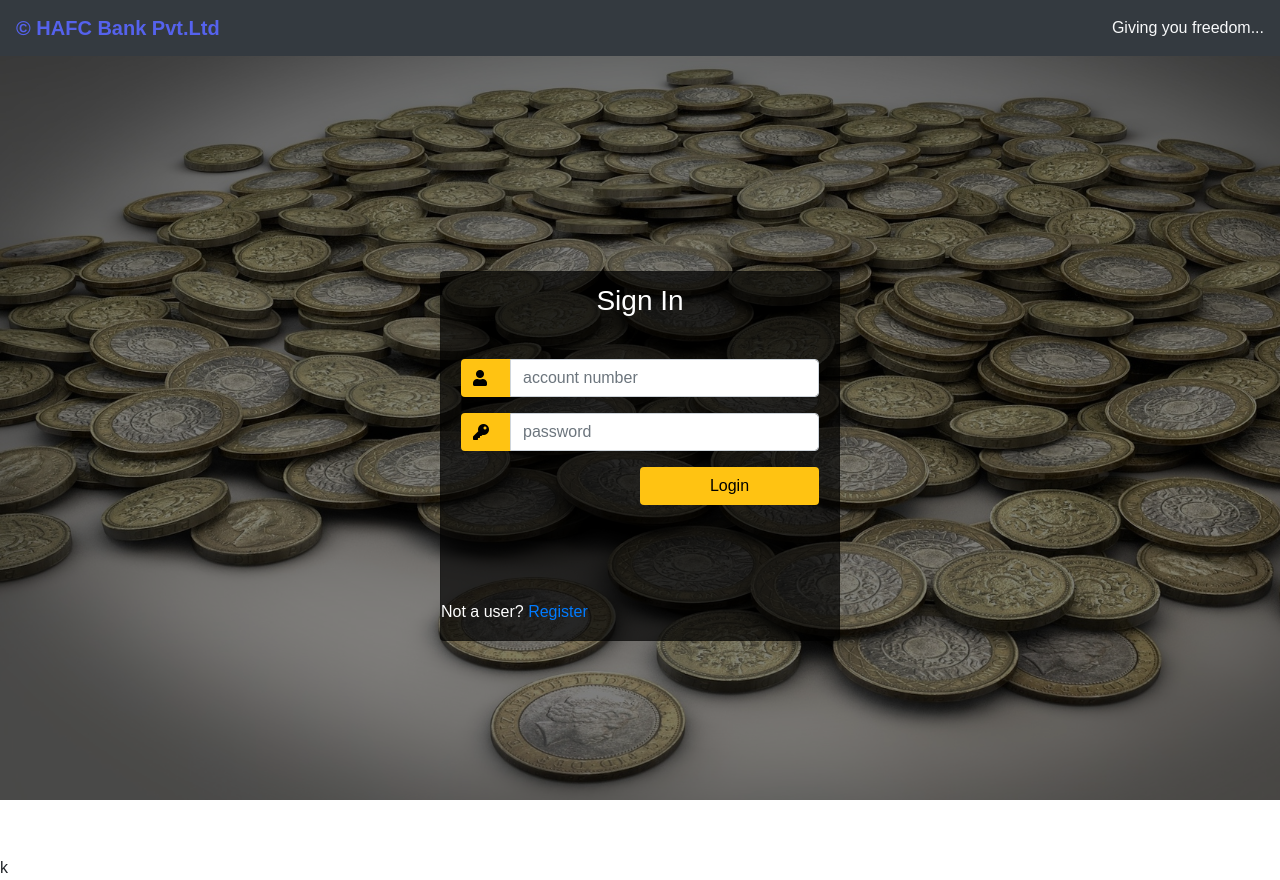
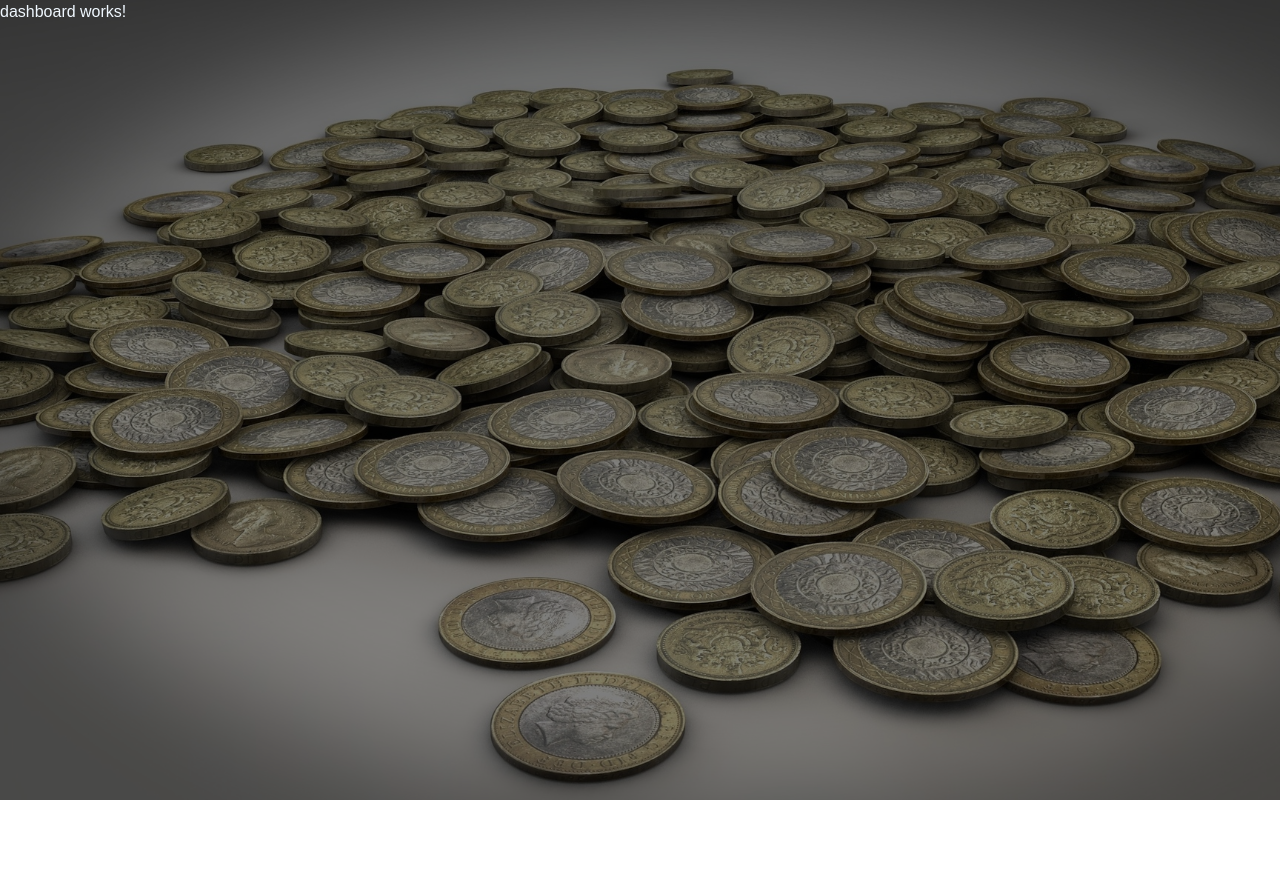
Before and after one commit to Justdaniy/bankapp, an Angular app: page /dashboard in a window 1280 px wide. Before the commit this address led to /. After the commit the page ends 800 px from the top, so only its background shows below. Built offline with nearby package versions, Linux system fonts and the light colour scheme; a web font is replaced by a local one.

Commit message:
path set and dependency injection

```diff
--- a/src/app/app-routing.module.ts
+++ b/src/app/app-routing.module.ts
@@ -1,7 +1,16 @@
 import { NgModule } from '@angular/core';
 import { RouterModule, Routes } from '@angular/router';
+import { DashboardComponent } from './dashboard/dashboard.component';
+import { LoginComponent } from './login/login.component';
 
-const routes: Routes = [];
+const routes: Routes = [
+  {
+    path:'',component:LoginComponent
+  },
+  {
+    path:'dashboard',component:DashboardComponent
+  }
+];
 
 @NgModule({
   imports: [RouterModule.forRoot(routes)],
--- a/src/app/app.component.html
+++ b/src/app/app.component.html
@@ -1 +1 @@
-<app-login></app-login>
+<router-outlet></router-outlet>
--- a/src/app/app.module.ts
+++ b/src/app/app.module.ts
@@ -5,11 +5,13 @@
 import { AppRoutingModule } from './app-routing.module';
 import { AppComponent } from './app.component';
 import { LoginComponent } from './login/login.component';
+import { DashboardComponent } from './dashboard/dashboard.component';
 
 @NgModule({
   declarations: [
     AppComponent,
-    LoginComponent
+    LoginComponent,
+    DashboardComponent
   ],
   imports: [
     BrowserModule,
--- /dev/null
+++ b/src/app/dashboard/dashboard.component.css
@@ -0,0 +1,3 @@
+p{
+    color: aliceblue;
+}
--- /dev/null
+++ b/src/app/dashboard/dashboard.component.html
@@ -0,0 +1 @@
+<p>dashboard works!</p>
--- /dev/null
+++ b/src/app/dashboard/dashboard.component.ts
@@ -0,0 +1,15 @@
+import { Component, OnInit } from '@angular/core';
+
+@Component({
+  selector: 'app-dashboard',
+  templateUrl: './dashboard.component.html',
+  styleUrls: ['./dashboard.component.css']
+})
+export class DashboardComponent implements OnInit {
+
+  constructor() { }
+
+  ngOnInit(): void {
+  }
+
+}
--- a/src/app/login/login.component.html
+++ b/src/app/login/login.component.html
@@ -13,7 +13,7 @@
 
               </div>
               <div class="card-body">
-                  <form >
+                  <form (ngSubmit)="login()">
                       <div class="input-group form-group">
                           <div class="input-group-prepend">
                               <span class="input-group-text"><i class="fas fa-user"></i></span>
@@ -38,7 +38,7 @@
                       <div class="form-group">
                           <!--event binding using $event: (click)="login()" -->
                           <!--using template referencing: (click)="login(acno,pswd)" -->
-                          <input type="submit" (click)="login()" value="Login" class="btn float-right login_btn " style="width:50%" >
+                          <input type="submit"  value="Login" class="btn float-right login_btn " style="width:50%" >
                       </div>
                   </form>
               </div>
--- a/src/app/login/login.component.ts
+++ b/src/app/login/login.component.ts
@@ -1,4 +1,5 @@
 import { Component, OnInit } from '@angular/core';
+import { Router } from '@angular/router';
 
 @Component({
   selector: 'app-login',
@@ -19,7 +20,7 @@
      1003:{acno:1003,uname:"bijo",password:1003,balance:4040}
 
    }
-  constructor() { }
+  constructor(private router:Router) { }
 
   ngOnInit(): void {
   }
@@ -95,6 +96,7 @@
 if (acno in database) {
   if (pswd == database[acno]["password"]) {
     alert("login succefull!!!")
+    this.router.navigateByUrl("dashboard")
   }
    else {
     alert("incorrect password!!!")
```
Also changed, not shown: 1 other file (tests, documents, lock files or other folders).
